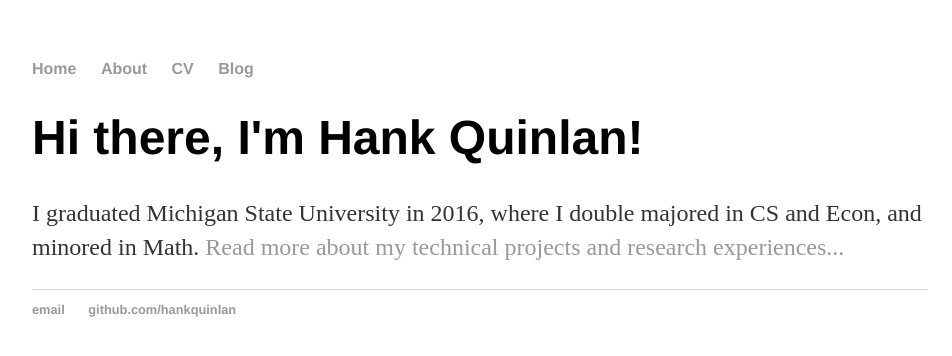
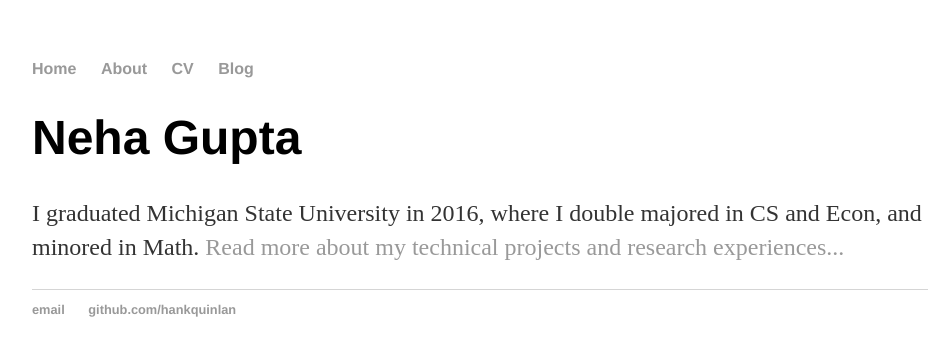
Before and after one commit to nehargupta/nehargupta.github.io, a Jekyll site: the page built from index.html, in a window 1280 px wide. Shown: the top 356 px of the page, without its empty margins (160-1112 px from the left). Built offline with Jekyll 4.4.1, drawn with Linux system fonts in a browser that asks for light colours.

Commit message:
Fixing mess up from last push
At least this messup didn't break the build and get my boss notified #personalprojects

```diff
--- a/index.html
+++ b/index.html
@@ -3,6 +3,6 @@
 title: Neha Gupta
 ---
 <div class="blurb">
-	<h1>Hi there, I'm Hank Quinlan!</h1>
+	<h1>Neha Gupta</h1>
 	<p>I graduated Michigan State University in 2016, where I double majored in CS and Econ, and minored in Math. <a href="/projects">Read more about my technical projects and research experiences...</a></p>
 </div><!-- /.blurb -->
```
